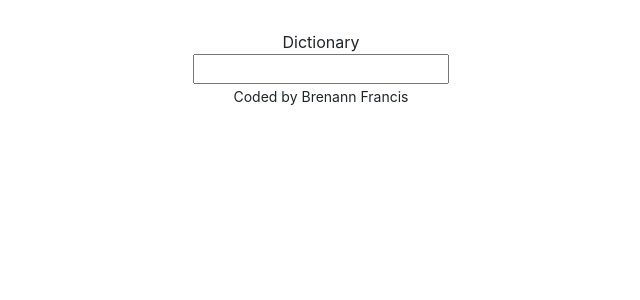
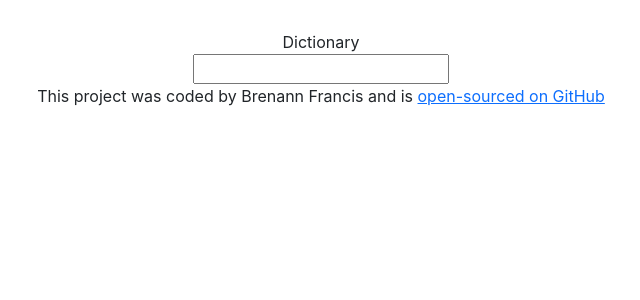
Before and after one commit to brenann-lsf/react-dictionary-app, a React (Create React App) app: page / in a window 1280 px wide. Shown: the top 300 px of the page, without its empty margins (319-959 px from the left). Built offline with nearby package versions, Linux system fonts and the light colour scheme.

Commit message:
Added github link in footer

```diff
--- a/src/App.js
+++ b/src/App.js
@@ -11,7 +11,12 @@ export default function App() {
       <main>
         <Dictionary />
       </main>
-      <footer><small>Coded by Brenann Francis</small></footer>
+      <footer>
+      This project was coded by Brenann Francis and is{" "}
+      <a href="https://github.com/brenann-lsf/react-dictionary-app" rel="noreferrer" target="_blank">
+        open-sourced on GitHub
+      </a>
+    </footer>
       </div>
     </div>
   );
```
